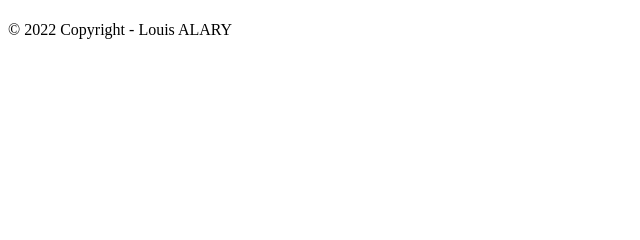
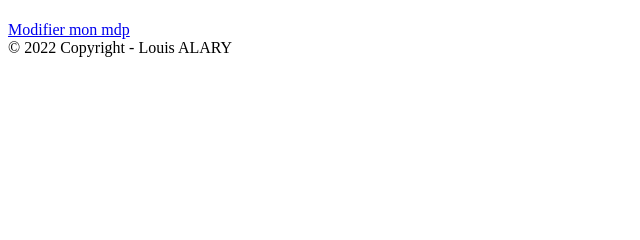
Before and after one commit to louisalr/Symfony-Boutique, a Symfony app: template templates/account/index.html.twig in a window 1280 px wide. Shown: the part 239-479 px from the top of the page, without its empty margins (0-640 px from the left). Run offline with Twig, Linux system fonts and the light colour scheme; the template is opened without the code that fills it, so the values that code supplies are empty; some libraries are stand-ins or nearby versions.

Commit message:
Link to change password

```diff
--- a/templates/account/index.html.twig
+++ b/templates/account/index.html.twig
@@ -5,4 +5,7 @@
 {% block body %}
     <h1 class="text-center"> Mon compte </h1>
     <h2> Bienvenue {{ app.user.firstname}} sur votre compte personnel</h2>
+
+
+    <a href="{{ path('app_password')}}"> Modifier mon mdp </a>
 {% endblock %}
```
